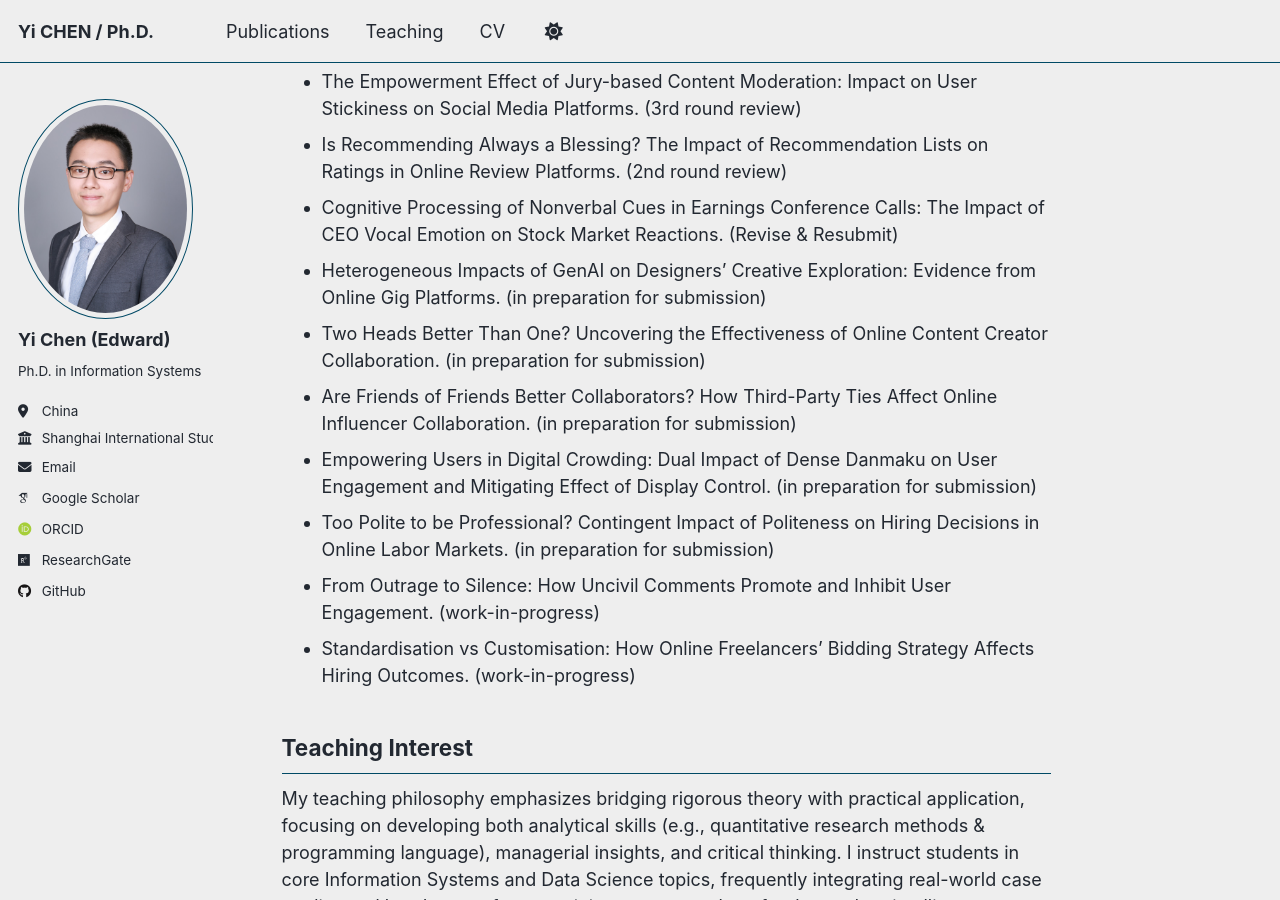
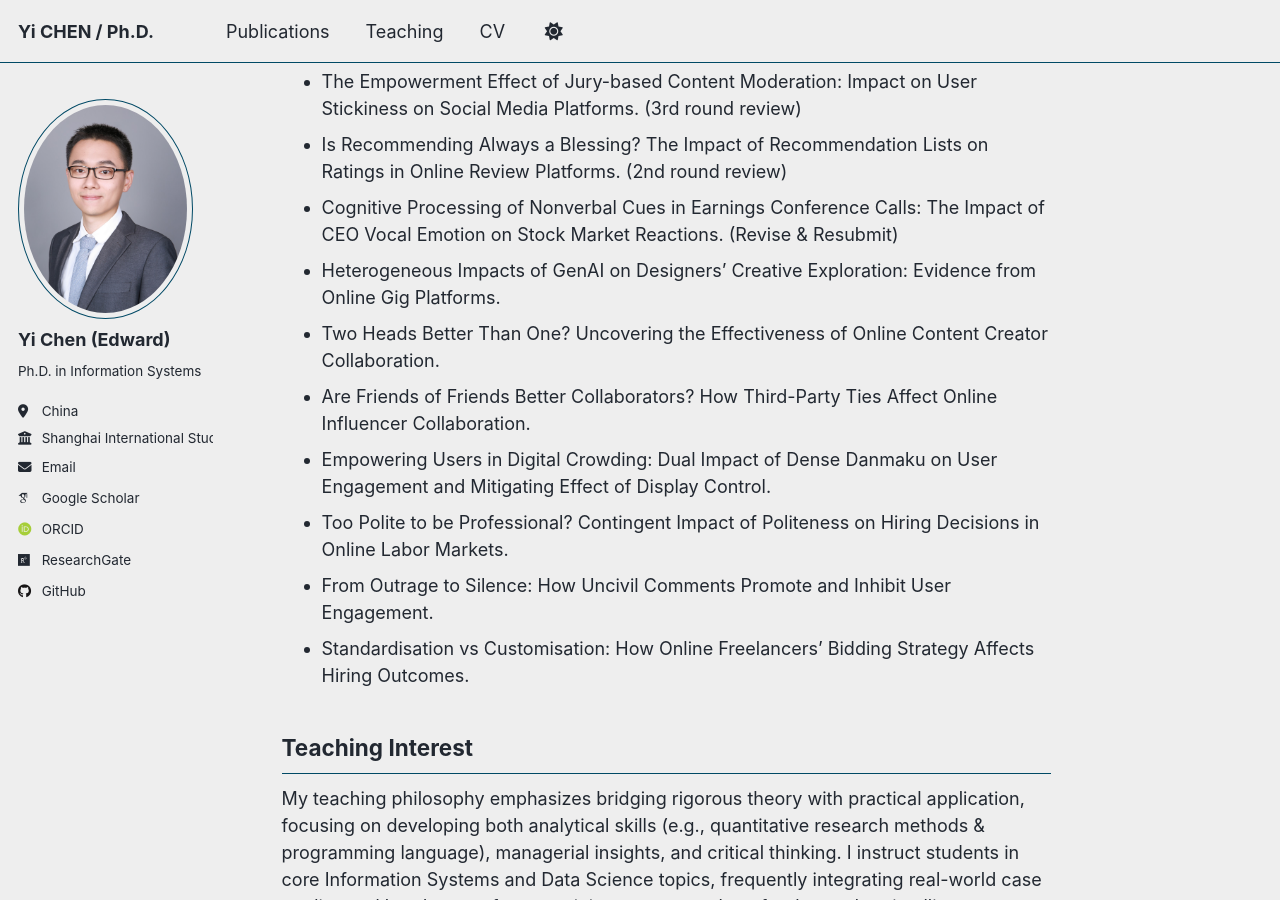
Before and after one commit to chenyi-edward/chenyi-edward.github.io, a Jekyll site: the page built from _pages/about.md, in a window 1280 px wide and 900 px high, scrolled down 1360 px. Built offline with Jekyll 4.4.1, drawn with Linux system fonts in a browser that asks for light colours; some web fonts are replaced; a script that is not in the unit is left out.

Commit message:
Update about.md

```diff
--- a/_pages/about.md
+++ b/_pages/about.md
@@ -35,13 +35,13 @@ Key Research Areas
 * The Empowerment Effect of Jury-based Content Moderation: Impact on User Stickiness on Social Media Platforms. (3rd round review)
 * Is Recommending Always a Blessing? The Impact of Recommendation Lists on Ratings in Online Review Platforms. (2nd round review)
 * Cognitive Processing of Nonverbal Cues in Earnings Conference Calls: The Impact of CEO Vocal Emotion on Stock Market Reactions. (Revise & Resubmit)
-* Heterogeneous Impacts of GenAI on Designers’ Creative Exploration: Evidence from Online Gig Platforms. (in preparation for submission)
-* Two Heads Better Than One? Uncovering the Effectiveness of Online Content Creator Collaboration. (in preparation for submission)
-* Are Friends of Friends Better Collaborators? How Third-Party Ties Affect Online Influencer Collaboration. (in preparation for submission)
-* Empowering Users in Digital Crowding: Dual Impact of Dense Danmaku on User Engagement and Mitigating Effect of Display Control. (in preparation for submission)
-* Too Polite to be Professional? Contingent Impact of Politeness on Hiring Decisions in Online Labor Markets. (in preparation for submission)
-* From Outrage to Silence: How Uncivil Comments Promote and Inhibit User Engagement. (work-in-progress)
-* Standardisation vs Customisation: How Online Freelancers’ Bidding Strategy Affects Hiring Outcomes. (work-in-progress)
+* Heterogeneous Impacts of GenAI on Designers’ Creative Exploration: Evidence from Online Gig Platforms.
+* Two Heads Better Than One? Uncovering the Effectiveness of Online Content Creator Collaboration.
+* Are Friends of Friends Better Collaborators? How Third-Party Ties Affect Online Influencer Collaboration.
+* Empowering Users in Digital Crowding: Dual Impact of Dense Danmaku on User Engagement and Mitigating Effect of Display Control.
+* Too Polite to be Professional? Contingent Impact of Politeness on Hiring Decisions in Online Labor Markets.
+* From Outrage to Silence: How Uncivil Comments Promote and Inhibit User Engagement.
+* Standardisation vs Customisation: How Online Freelancers’ Bidding Strategy Affects Hiring Outcomes.
 
 Teaching Interest
 ------
```
